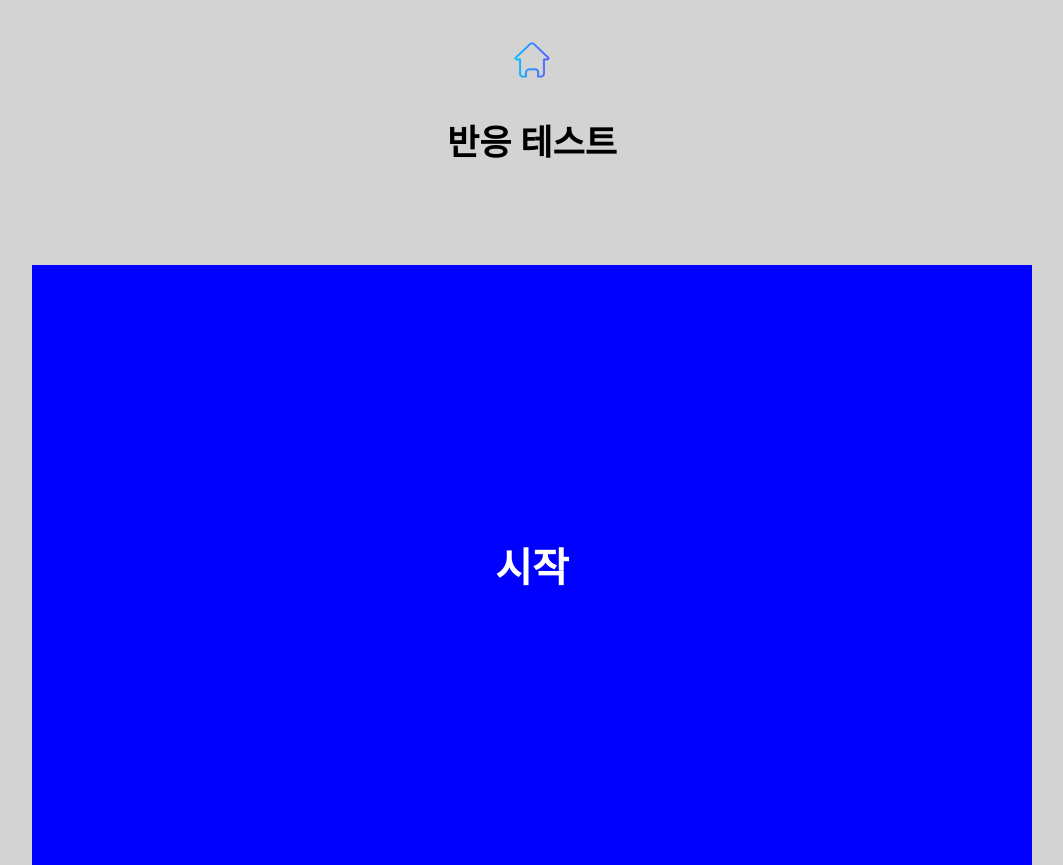
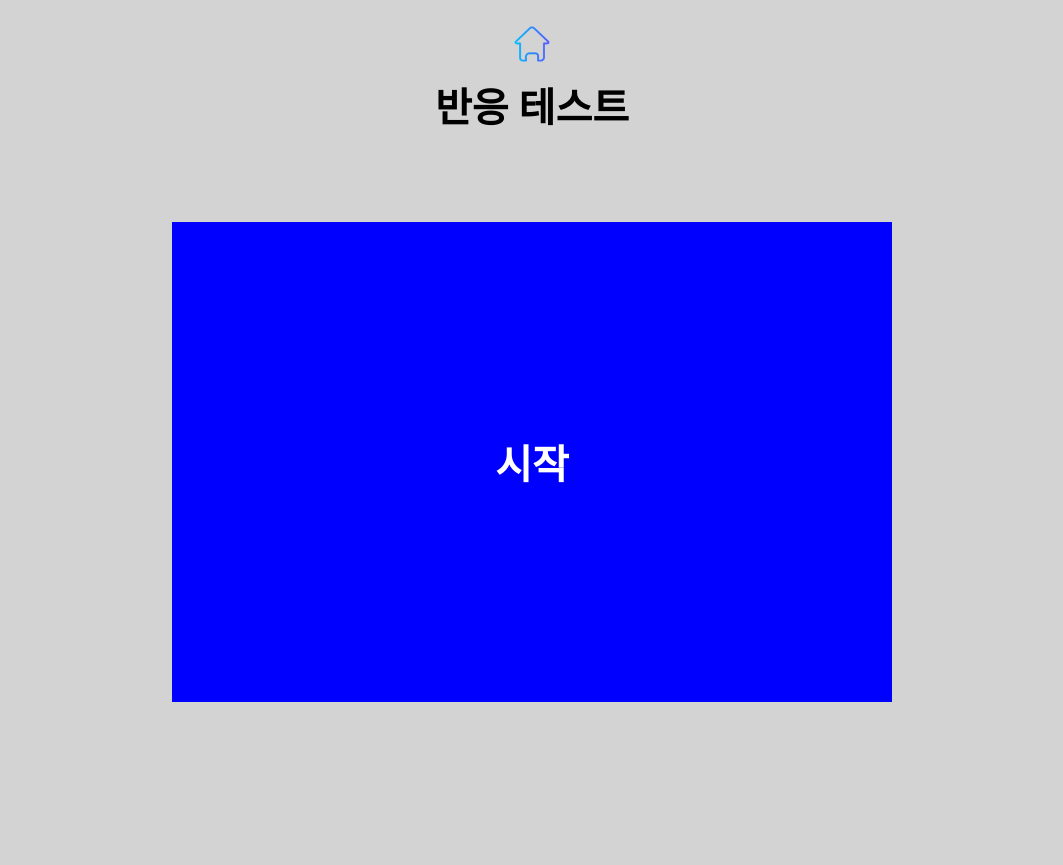
Before and after one commit to Esther2112/Esther2112.github.io, a plain HTML site: page youngsik/index.html in a window 1280 px wide. Shown: the whole page, without its empty margins (108-1171 px from the left). After the commit the page ends 800 px from the top, so only its background shows below. Drawn offline with Linux system fonts and the light colour scheme.

Commit message:
반응테스트 css 변경

```diff
--- a/youngsik/반응테스트.css
+++ b/youngsik/반응테스트.css
@@ -2,6 +2,7 @@
     margin: 0;
     padding: 0;
     position: relative;
+    box-sizing: border-box;
 
 }
 body {
@@ -11,40 +12,41 @@ body {
     justify-content: center;
     align-items: center;
     background: lightgray;
+
 }
 .box {
-    width: 1000px;
+    width: 90vh;
 }
 .title {
     text-align: center;
-    margin: 20px 0;
-    font-size: 35px;
-    margin-top: 30px;
-
+    margin: 1vh 0 1vh 0;
+    font-size: 5vh;
 }
 .log {
-    font-size: 30px;
+    font-size: 3vh;
+    height: 5vh;
 
-    height: 40px;
 }
 .count {
     width: 100%;
-    height: 40px;
-    font-size: 20px;
+    height: 5vh;
+    font-size: 2vh;
+
 }
 .screen {
     width: 100%;
-    height: 600px;
-    font-size: 20px;
+    height: 60vh;
+    font-size: 10vh;
     color: white;
     display: flex;
     justify-content: center;
     align-items: center;
-    font-size: 40px;
+    font-size: 5vh;
+    margin-bottom: 12vh;
 }
 
 .home img{
-    margin-top: 40px;
-    width: 40px;
-    height: 40px;
+    margin-top: 3vh;
+    width: 5vh;
+    height: 5vh;
 }
```
